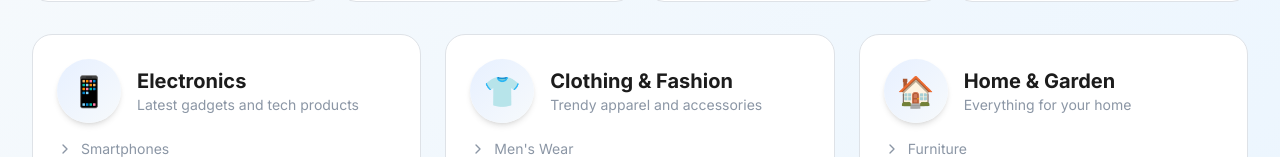
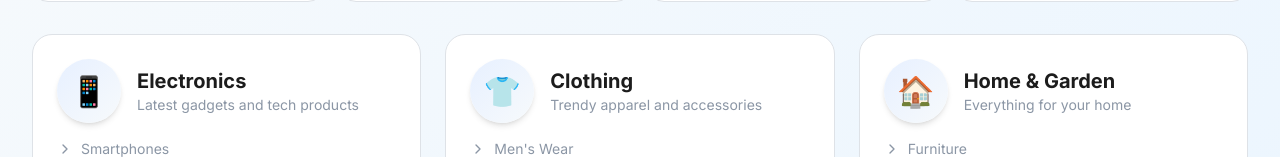
Before and after one commit to aamnaashraf/Full-stack-Ecommerce-site, a Next.js app in the folder ecommerce-frontend/: page /menu-item in a window 1280 px wide. Shown: the part 459-616 px from the top of the page. Built offline with nearby package versions, Linux system fonts and the light colour scheme; no server answers.

Commit message:
Fix: Correct clothing category name to match database
Changed "Clothing & Fashion" to "Clothing" to match actual product category in database

Co-Authored-By: Claude Opus 4.7 <noreply@anthropic.com>

```diff
--- a/ecommerce-frontend/app/menu-item/page.tsx
+++ b/ecommerce-frontend/app/menu-item/page.tsx
@@ -16,7 +16,7 @@ export default function MenuItemPage() {
     },
     {
       id: 'clothing',
-      name: 'Clothing & Fashion',
+      name: 'Clothing',
       icon: '👕',
       description: 'Trendy apparel and accessories',
       subcategories: ['Men\'s Wear', 'Women\'s Wear', 'Kids Fashion', 'Shoes', 'Accessories']
```
